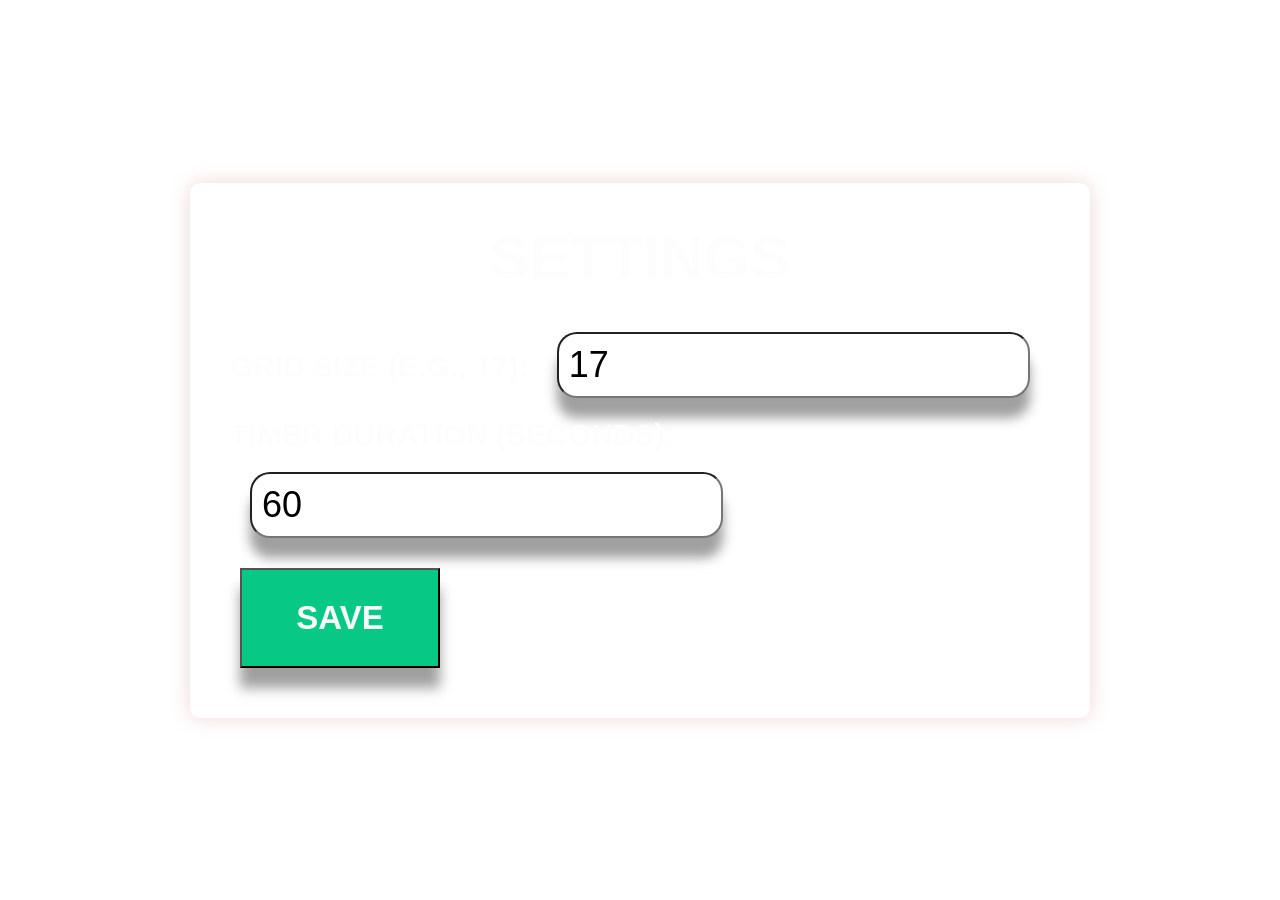
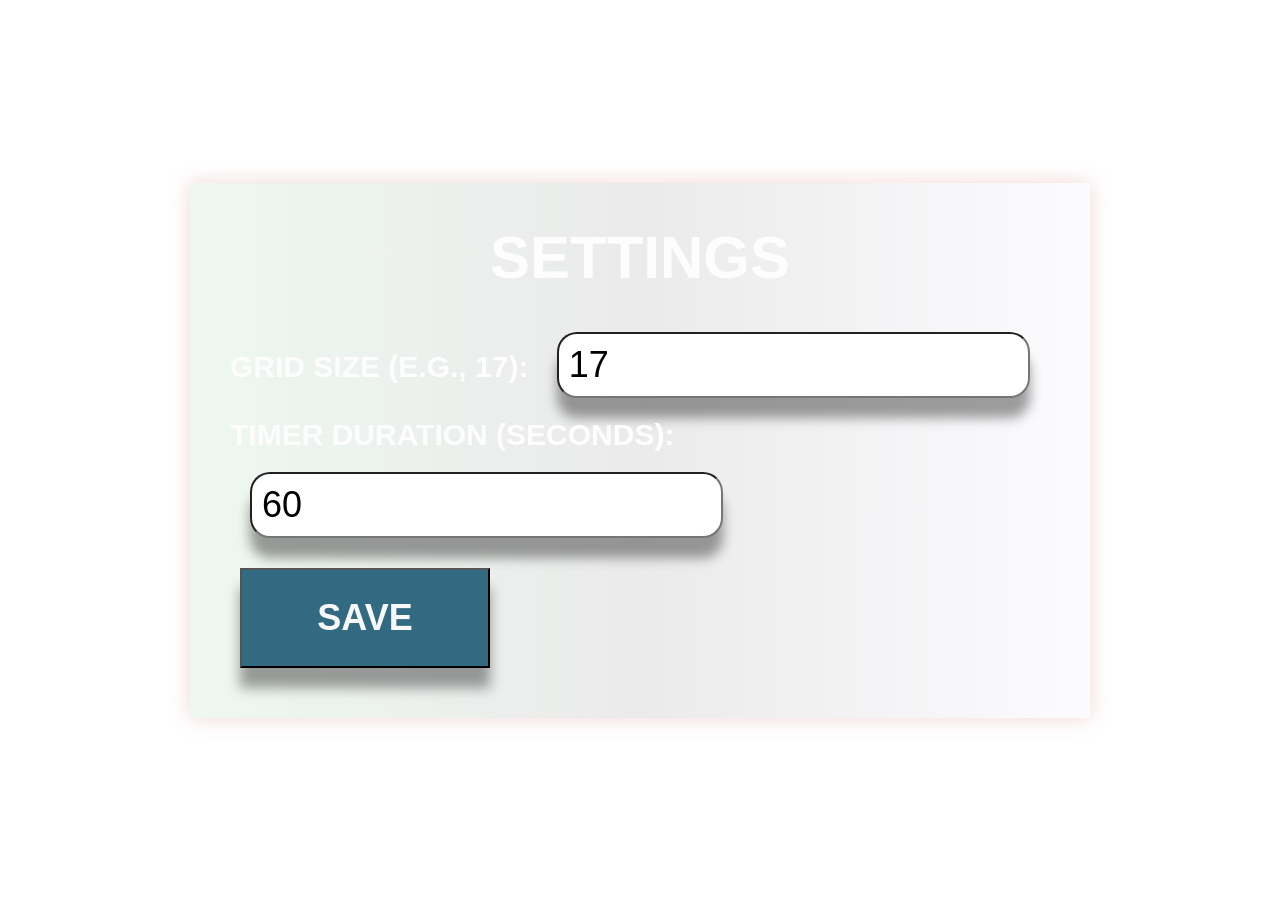

make designe changed

--- a/public/css/setting.css
+++ b/public/css/setting.css
@@ -48,9 +48,8 @@ h1{
   width: 100%;
   max-width: 900px;
   text-align: center;
-  padding: 40px; 
-  /* background: linear-gradient(to right, rgba(75, 173, 99, 0.4), rgba(34, 37, 34, 0.4), rgba(42, 45, 218, 0.5)); Gradient background with reduced opacity */
-  border-radius: 10px; 
+  padding: 40px;
+  background: linear-gradient(to right, rgba(75, 173, 99, 0.093), rgba(34, 37, 34, 0.093), rgba(42, 45, 218, 0.014));
   box-shadow: 0 0 20px rgb(207, 124, 124, 0.3); 
   font-size: 30px;
   color: #fdfdfd;
@@ -59,20 +58,20 @@ h1{
 .btn {
   margin: 10px;
   padding: 15px 30px;
-  font-size: 1.1em !important; 
+  font-size: 1.2em !important; 
   font-weight: bolder !important;
-  background-color:rgba(7, 200, 133)!important;
+  background-color:rgba(50, 106, 129)!important;
   color: rgb(248, 248, 248) !important;
   box-shadow: 0 20px 12px rgb(20, 20, 20, 0.404); 
   text-transform: uppercase;
-  transition: transform 0.3s ease-out, box-shadow 0.3s ease-out;
-  width: 200px;
+  transition: transform 0.3s ease-out, box-shadow 0.3s ease-out; 
+  width: 250px;
   height: 100px;
 }
 
 
 .btn:hover{
-  background: linear-gradient(30deg,rgba(7, 200, 133), rgb(234,239,232,255), rgba(15, 40, 95)) !important;
+  background: linear-gradient(30deg,rgba(50, 106, 129), rgb(27,112,148)) !important;
   color: rgb(248, 248, 248);
 }
 
